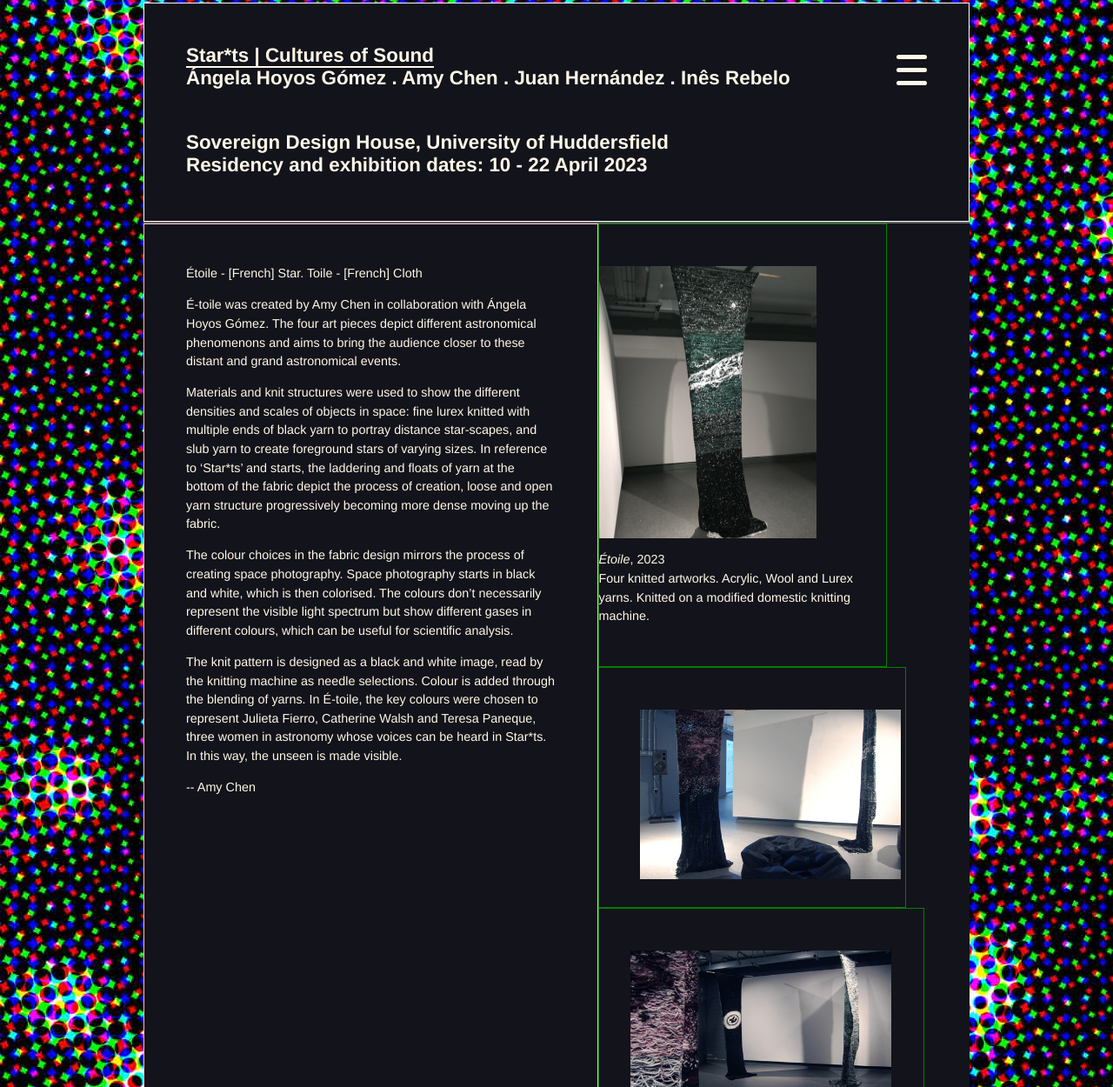
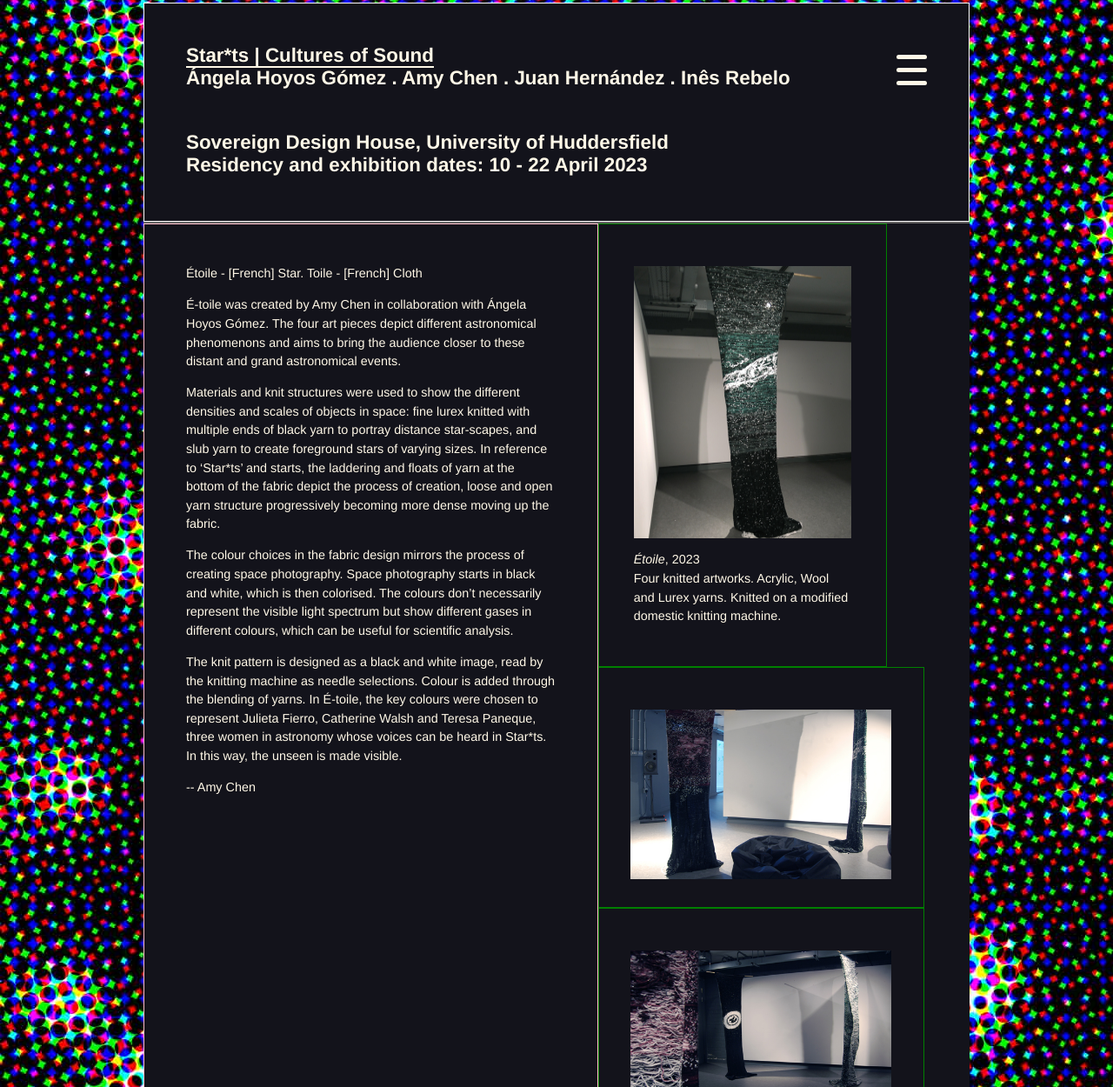
Before and after one commit to star-ts2023/star-ts2023.github.io, a plain HTML site: page amy-chen.html in a window 1280 px wide. Shown: the part 37-1287 px from the top of the page at 87% size. Drawn offline with nearby package versions, Linux system fonts and the light colour scheme.

Commit message:
update amy's page

```diff
--- a/amy-chen.html
+++ b/amy-chen.html
@@ -56,7 +56,7 @@ a:active {
 
 .grid-item-5 {
 
-    width: 250px;
+    width: 300px;
   /*  height: 242px; */
   padding-left: 2.3rem;
 	padding-right: 2.3rem;
@@ -161,8 +161,9 @@ a:active {
 }
 
 	.grid-item-7 {
-    margin-right: -22px;
-	padding-left: 2.6rem;
+		    width: 300px;
+  padding-left: 2.3rem;
+padding-right: 2.3rem;
 	}
 
 .grid-item-7 a {
@@ -170,16 +171,17 @@ a:active {
    /*background-image: url("04-Sun-mandarins-halftone-12.jpg"); */
     background-size: contain;
     background-repeat: no-repeat;
-    width: 270px;
-    height: 270px;
+
+ /*   height: 270px; */
     text-decoration: none;
     border-bottom: none !important;
 	/*new */
 }
 
+	/*
 .grid-item-7 a:hover {
 
-	/*background-image: url("04-Sun-mandarins.jpg"); */
+	/*background-image: url("04-Sun-mandarins.jpg"); */ /*
     background-size: contain;
     background-repeat: no-repeat;
     width: 270px;
@@ -189,6 +191,8 @@ a:active {
     color: #13131b !important;
     border-bottom: 2px solid #13131b;
 }
+	*/
+
 .grid-item-7 p a {
     background-image: none;
     color: #fff8e7 !important;
@@ -204,7 +208,16 @@ a:active {
 }
 
 
+	.grid-item-8 {
+	padding-left: 2.3rem;
+padding-right: 2.3rem;
+	}
 
+
+	.grid-item-8 p {
+	width: 250px;
+
+	}
 .grid-item-8 a {
     background-image: url("imgs/TwoSuns-halftone.jpg");
     background-size: contain;
```
